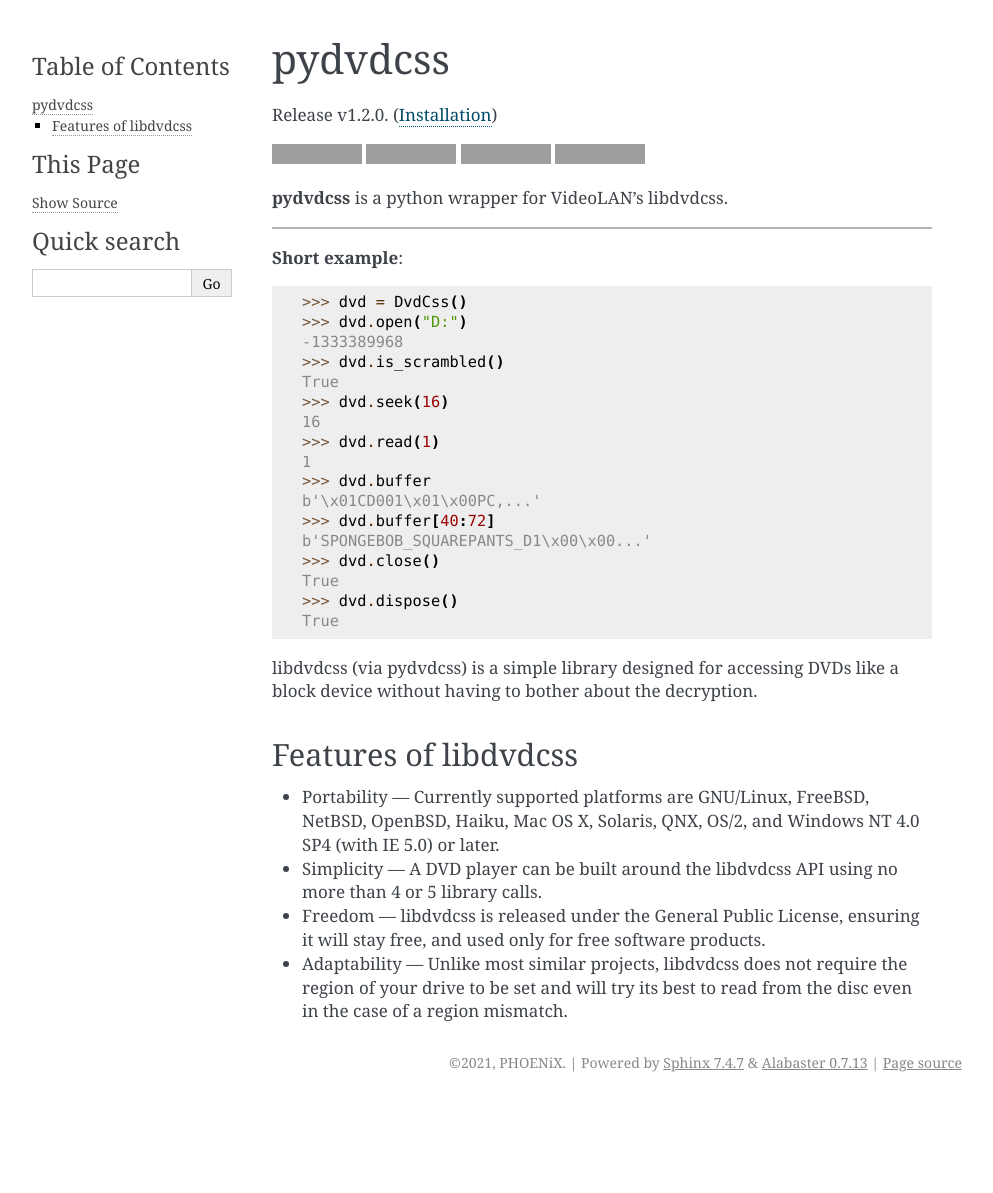
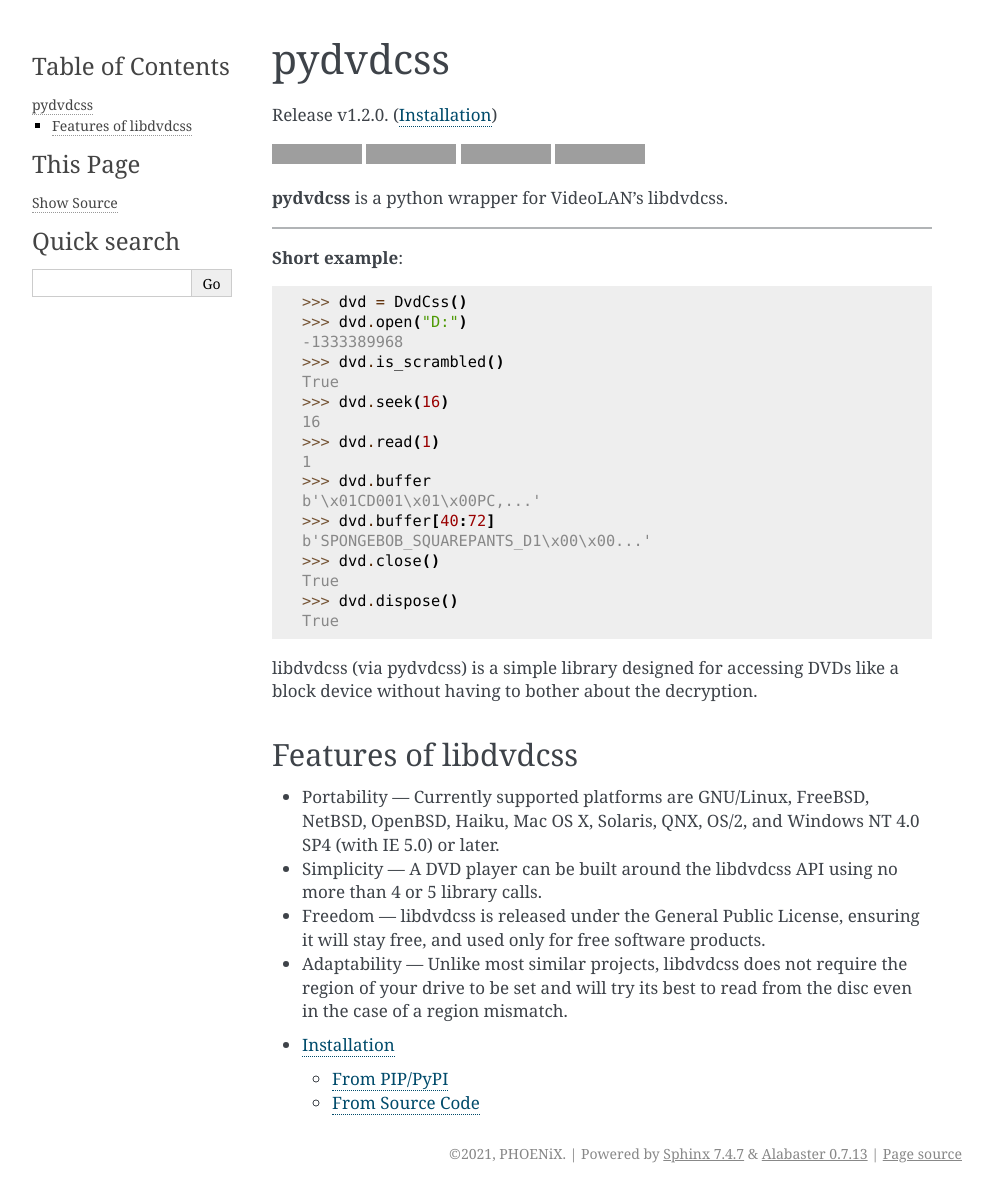
Before and after one commit to rlaphoenix/pydvdcss, a Sphinx documentation site: the page built from docs/index.rst, in a window 1280 px wide. Shown: the whole page, without its empty margins (148-1141 px from the left). Built offline with Sphinx 7.4.7, drawn with Linux system fonts in a browser that asks for light colours; before the commit the page ends 1102 px from its top, so only the background shows below that; grey boxes are pictures that could not be loaded.

Commit message:
docs: Add Installation to ToC

```diff
--- a/docs/index.rst
+++ b/docs/index.rst
@@ -55,4 +55,5 @@
 
 .. toctree::
    :maxdepth: 2
-   :caption: Contents:
+
+   usage/installation
```
